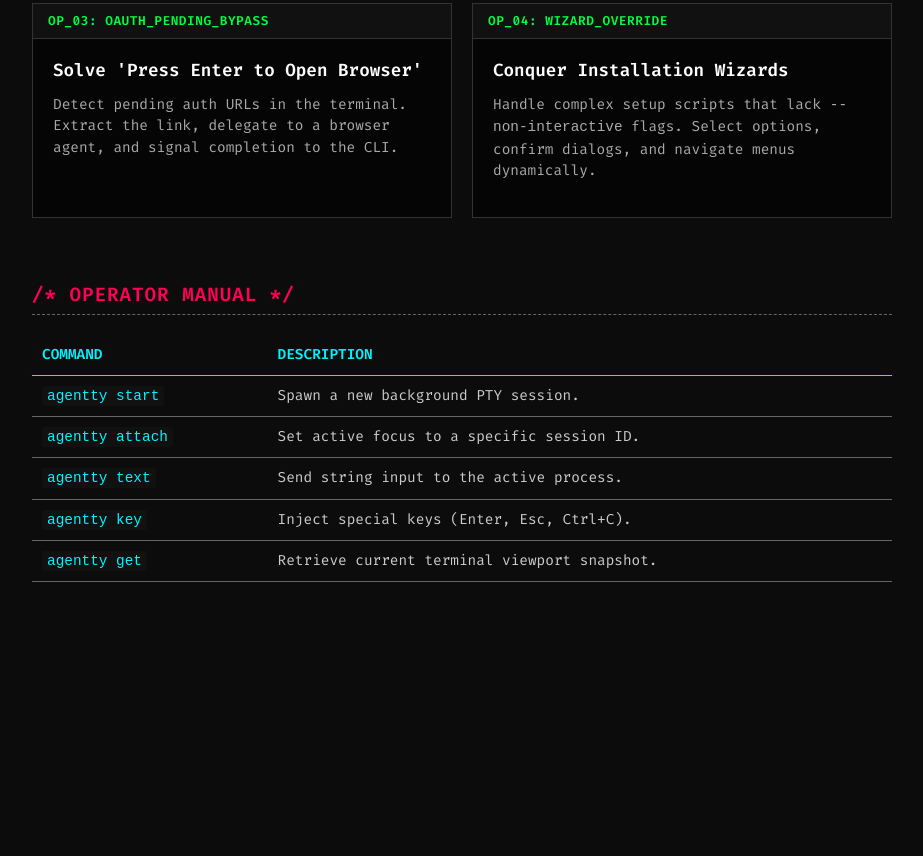
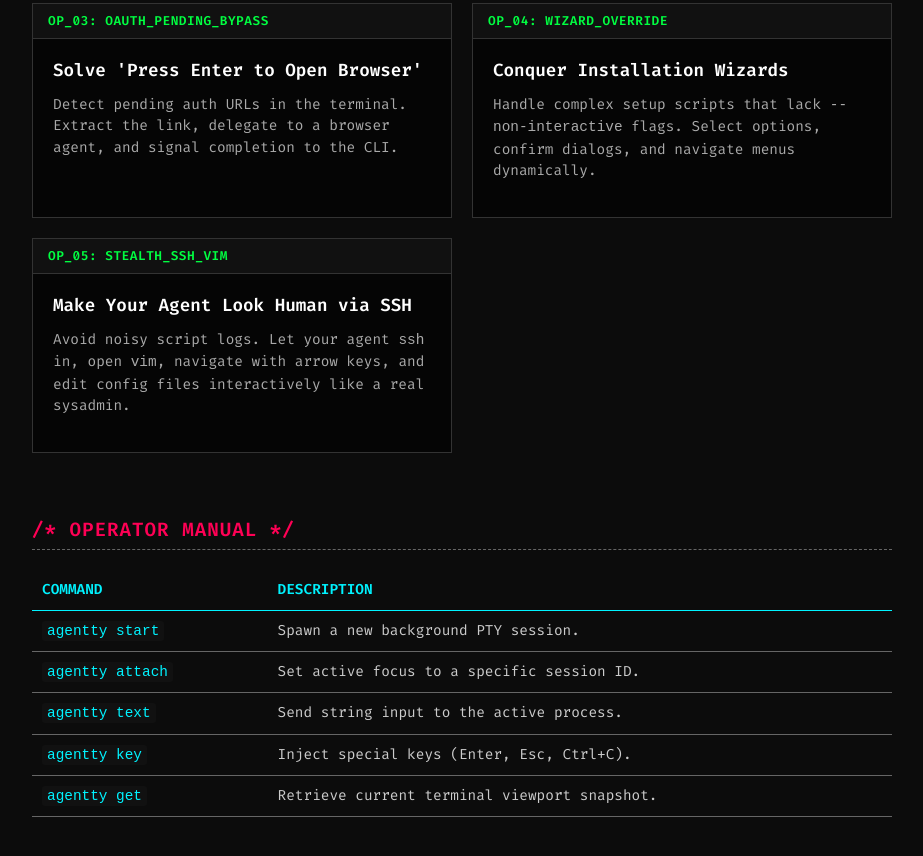
Before and after one commit to pinion05/agentty, a website: page docs/index.html in a window 1280 px wide. Shown: the part 1331-2187 px from the top of the page, without its empty margins (178-1101 px from the left). Before the commit the page ends 2050 px from the top, so only its background shows below. Drawn offline with Linux system fonts and the light colour scheme.

Commit message:
docs: add stealth ssh vim operation

```diff
--- a/docs/index.html
+++ b/docs/index.html
@@ -130,6 +130,14 @@ hello agentty!
                             <p data-en="Handle complex setup scripts that lack <code>--non-interactive</code> flags. Select options, confirm dialogs, and navigate menus dynamically." data-ko="<code>--non-interactive</code> 옵션이 없는 복잡한 설치 스크립트를 처리합니다. 옵션을 선택하고, 대화 상자를 확인하며, 메뉴를 동적으로 탐색하세요.">Handle complex setup scripts that lack <code>--non-interactive</code> flags. Select options, confirm dialogs, and navigate menus dynamically.</p>
                         </div>
                     </div>
+                    <!-- Op 5 -->
+                    <div class="op-card">
+                        <div class="op-header">OP_05: STEALTH_SSH_VIM</div>
+                        <div class="op-body">
+                            <h3 data-en="Make Your Agent Look Human via SSH" data-ko="SSH에서 진짜 사람처럼 Vim 작업하기">Make Your Agent Look Human via SSH</h3>
+                            <p data-en="Avoid noisy script logs. Let your agent <code>ssh</code> in, open <code>vim</code>, navigate with arrow keys, and edit config files interactively like a real sysadmin." data-ko="시끄러운 스크립트 로그를 남기지 마세요. 에이전트가 <code>ssh</code>로 접속해 <code>vim</code>을 열고, 화살표 키로 이동하며 진짜 시스템 관리자처럼 설정 파일을 수정하게 하세요.">Avoid noisy script logs. Let your agent <code>ssh</code> in, open <code>vim</code>, navigate with arrow keys, and edit config files interactively like a real sysadmin.</p>
+                        </div>
+                    </div>
                 </div>
             </section>
 
```
